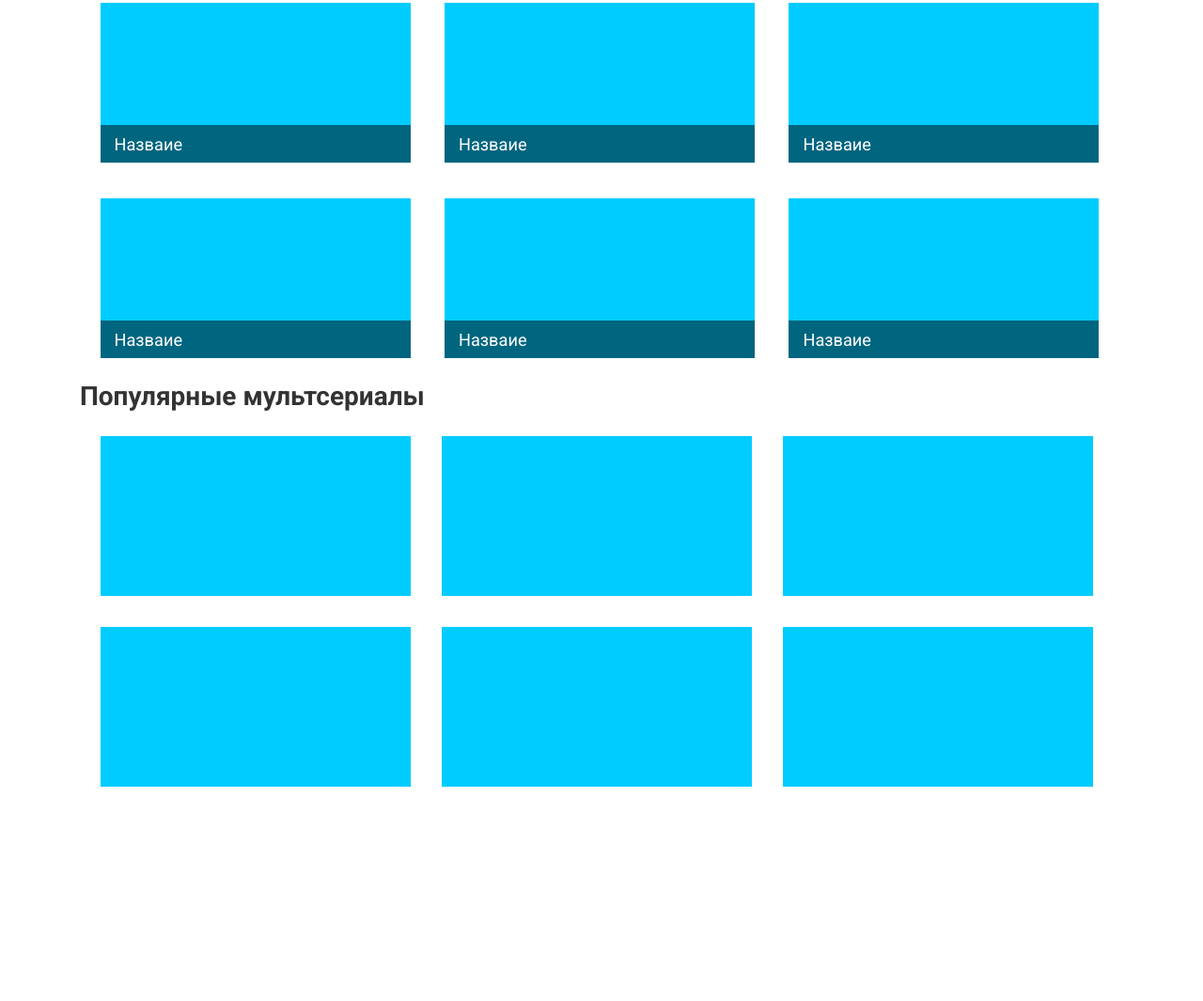
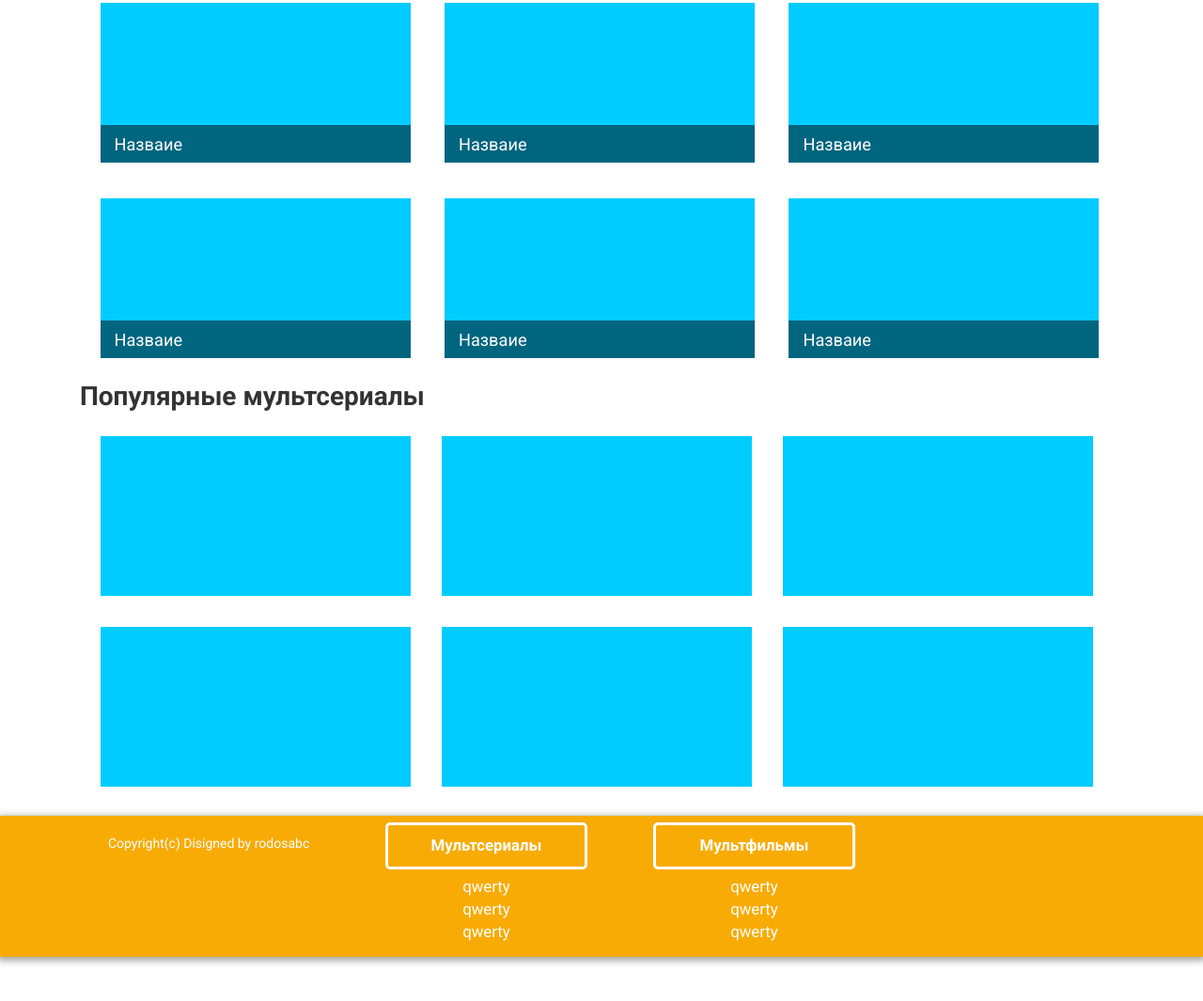
Before and after one commit to rodosabc/watchcartoon, a plain HTML site: page index.html in a window 1280 px wide. Shown: the part 152-1217 px from the top of the page at 94% size. Before the commit the page ends 1005 px from the top, so only its background shows below. Drawn offline with nearby package versions, Linux system fonts and the light colour scheme.

Commit message:
add footer

```diff
--- a/css/styles.css
+++ b/css/styles.css
@@ -320,6 +320,59 @@ width: 6px;
   /*background: linear-gradient(top, #339900, #006600);*/
 }
 
+.footer{
+  color: #ffffff;
+  width: 100%;
+  display: inline-block;
+  margin-top: 15px;
+  background-color: #f8ab05 !important;
+  /*background: linear-gradient(-45deg, #ffffff, #cccccc) !important;*/
+  margin-bottom: 60px;
+  box-shadow: 0px 2px 7px 2px  rgba(153,153,153,0.9);
+}
+
+.footer .col-lg-3.col-md-3{
+  text-align: center;
+}
+
+.footer ul li{
+  display: block;
+  text-align: center;
+  font-size: 1.2em;
+  margin-bottom: 10px;
+  margin-top: -10px;
+}
+
+.footer ul li h3{
+  max-width: 300px;
+  font-size: 1em;
+  padding: 10px 15px;
+  /*background-color: #;*/
+  /*background: linear-gradient(top, #68b12f, #50911e);*/
+  color: white;
+  border: 3px solid #ffffff;
+  border-radius: 5px;
+  /*margin-bottom: 10px;*/
+  /*margin-right: 40px;*/
+  display: block;
+  text-align: center;
+}
+
+.footer ul li a{
+  color:#ffffff;
+}
+
+.footer ul li a:hover{
+  color:#ffffcc;
+  text-decoration: underline;
+}
+
+.footer .col-lg-3:nth-child(1){
+  padding-left: 3%;
+  padding-top: 5px;
+}
+
+
 /*@media (max-width:970px) {
   .item{
     margin: 10px;
--- a/index.html
+++ b/index.html
@@ -1,14 +1,17 @@
 <!DOCTYPE html>
 <html>
+
 <head>
     <meta charset="utf-8">
-    <meta name="viewport" content="width=device-width, initial-scale=1, user-scalable=no" >
+    <!-- <meta name="viewport" content="width=device-width, initial-scale=1, user-scalable=no"> -->
     <link href="css/bootstrap.css" rel="stylesheet">
     <link href="css/styles.css" rel="stylesheet">
     <script src="https://ajax.googleapis.com/ajax/libs/jquery/3.1.0/jquery.min.js"></script>
     <title>Cartoon</title>
 </head>
+
 <body>
+    <!-- Навигация -->
     <div class="row nav-main">
         <div class="container">
             <div class="logo">
@@ -31,6 +34,7 @@
             </div>
         </div>
     </div>
+    <!-- Контент  -->
     <div class="row">
         <div class="container">
             <div class="catalog">
@@ -113,5 +117,43 @@
                 </div>
             </div>
         </div>
+    </div>
+    <!-- Подвал -->
+    <div class="row footer">
+        <div class="container">
+            <div class="col-lg-3 col-md-3">
+                <p>Copyright(c) Disigned by rodosabc</p>
+            </div>
+            <div class="col-lg-3 col-md-3">
+                <ul>
+                    <li><h3>Мультсериалы</h3></li>
+                    <li>
+                        <a href="">qwerty</a>
+                    </li>
+                    <li>
+                        <a href="">qwerty</a>
+                    </li>
+                    <li>
+                        <a href="">qwerty</a>
+                    </li>
+                </ul>
+            </div>
+            <div class="col-lg-3 col-md-3">
+                <ul>
+                  <li><h3>Мультфильмы</h3></li>
+                    <li>
+                        <a href="">qwerty</a>
+                    </li>
+                    <li>
+                        <a href="">qwerty</a>
+                    </li>
+                    <li>
+                        <a href="">qwerty</a>
+                    </li>
+                </ul>
+            </div>
+        </div>
+    </div>
 </body>
+
 </html>
```
Also changed, not shown: cartoonItem.html (+1 -1 lines). Lines whose indentation alone changed are shown as unchanged.
